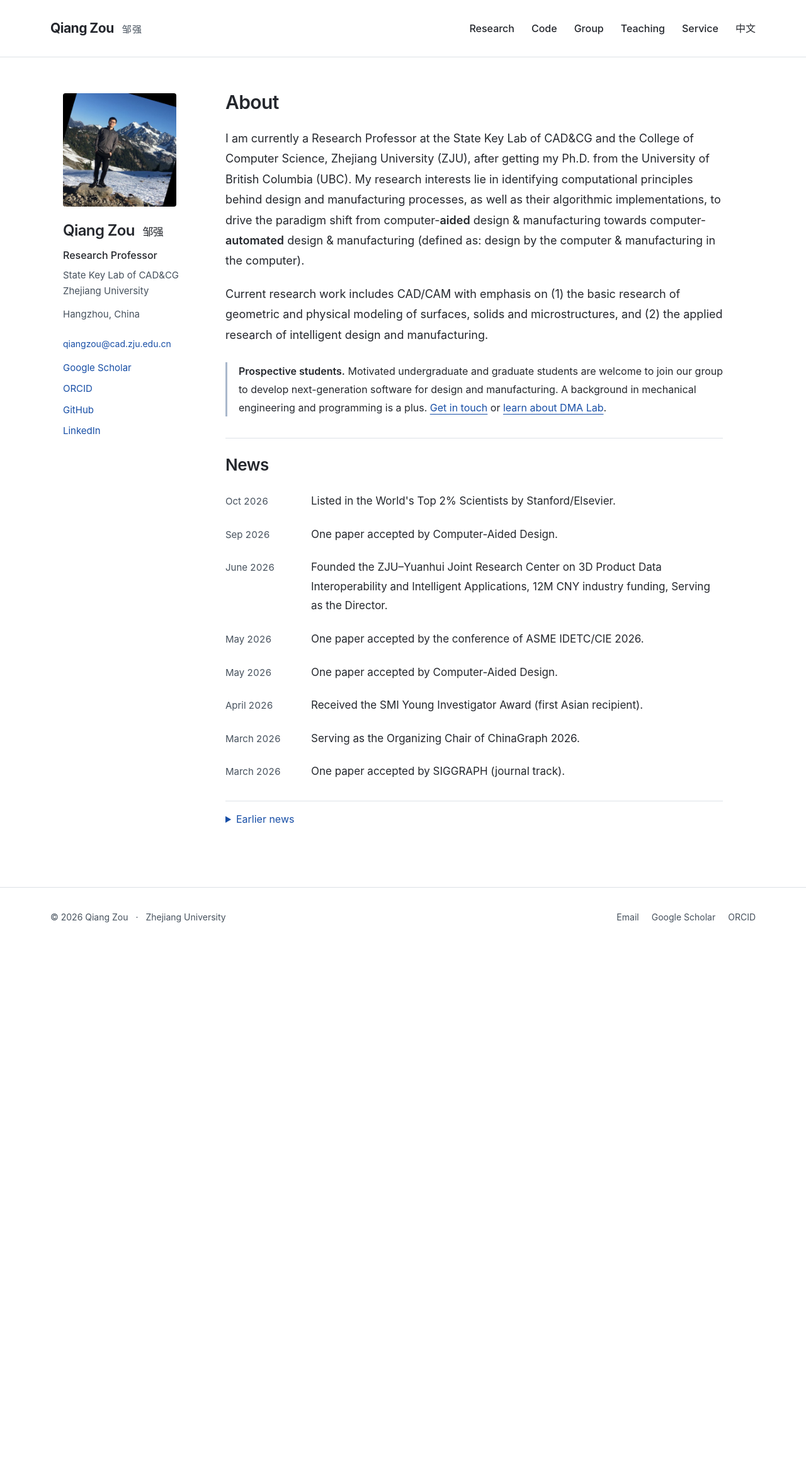
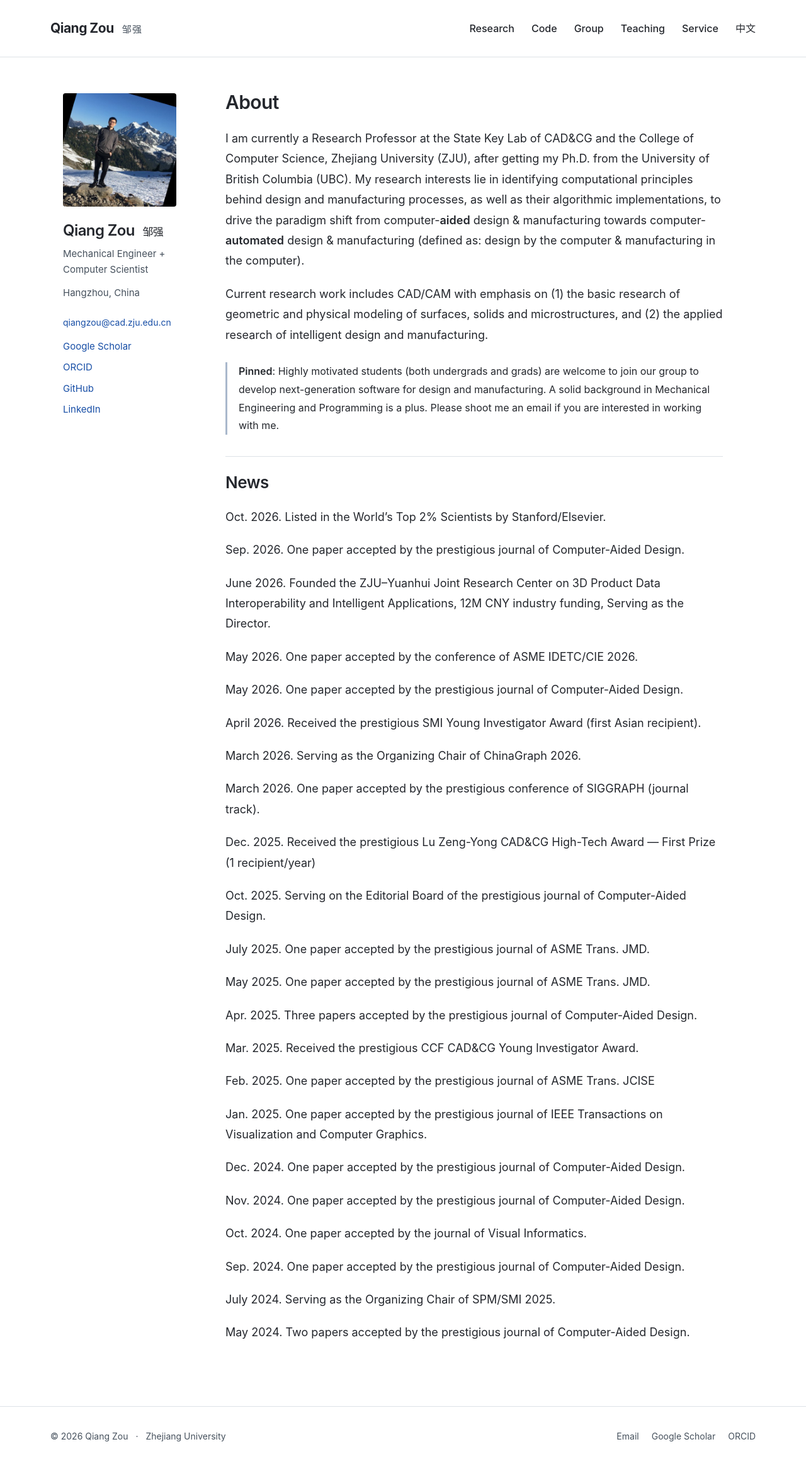
Before and after one commit to Qiang-Zou/Qiang-Zou.github.io, a Jekyll site: the page built from _pages/about.md, in a window 1280 px wide. Shown: the whole page at 63% size. Built offline with Jekyll 4.4.1, drawn with Linux system fonts in a browser that asks for light colours; before the commit the page ends 1503 px from its top, so only the background shows below that.

Commit message:
Restore original homepage copy and simple About and News structure

```diff
--- a/_includes/news-item.html
+++ /dev/null
@@ -1 +0,0 @@
-<li><time datetime="{{ include.item.date }}">{{ include.item.label }}</time><span>{{ include.item.text }}</span></li>
--- a/_layouts/home.html
+++ b/_layouts/home.html
@@ -7,8 +7,7 @@ layout: default
       <img class="profile-photo" src="{{ site.author.avatar | relative_url }}" width="180" height="180" alt="Qiang Zou" fetchpriority="high">
       <div class="profile-details">
         <h2>Qiang Zou <span lang="zh-CN">邹强</span></h2>
-        <p class="profile-role">{{ site.author.role }}</p>
-        <p class="profile-affiliation">{{ site.author.lab }}<br>{{ site.author.affiliation }}</p>
+        <p class="profile-affiliation">Mechanical Engineer +<br>Computer Scientist</p>
         <p class="profile-location">Hangzhou, China</p>
         <nav class="profile-contacts" aria-label="Academic profiles">
           <a class="profile-email" href="mailto:{{ site.author.email }}">{{ site.author.email }}</a>
@@ -19,17 +18,9 @@ layout: default
         </nav>
       </div>
     </aside>
-    <div class="home-content">
-      <section class="home-about" aria-labelledby="about-title">
-        <h1 id="about-title">About</h1>
-        <div class="home-bio">{{ content }}</div>
-        <p class="recruiting-note"><strong>Prospective students.</strong> Motivated undergraduate and graduate students are welcome to join our group to develop next-generation software for design and manufacturing. A background in mechanical engineering and programming is a plus. <a href="mailto:{{ site.author.email }}">Get in touch</a> or <a href="{{ '/group/' | relative_url }}">learn about DMA Lab</a>.</p>
-      </section>
-      <section class="news-section" aria-labelledby="news-title">
-        <h2 id="news-title">News</h2>
-        <ul class="news-list">{% for item in site.data.news limit:8 %}{% include news-item.html item=item %}{% endfor %}</ul>
-        <details class="news-archive"><summary>Earlier news</summary><ul class="news-list">{% for item in site.data.news offset:8 %}{% include news-item.html item=item %}{% endfor %}</ul></details>
-      </section>
-    </div>
+    <section class="home-content" aria-labelledby="about-title">
+      <h1 id="about-title">About</h1>
+      <div class="home-bio">{{ content }}</div>
+    </section>
   </div>
 </div>
--- a/_pages/about.md
+++ b/_pages/about.md
@@ -11,6 +11,54 @@ I am currently a Research Professor at the State Key Lab of CAD&CG and the Colle
 
 Current research work includes CAD/CAM with emphasis on (1) the basic research of geometric and physical modeling of surfaces, solids and microstructures, and (2) the applied research of intelligent design and manufacturing.
 
+**Pinned**: Highly motivated students (both undergrads and grads) are welcome to join our group to develop next-generation software for design and manufacturing. A solid background in Mechanical Engineering and Programming is a plus. Please shoot me an email if you are interested in working with me.
+{:.recruiting-note}
+
+## News
+Oct. 2026. Listed in the World's Top 2% Scientists by Stanford/Elsevier.
+
+Sep. 2026. One paper accepted by the prestigious journal of Computer-Aided Design.
+
+June 2026. Founded the ZJU–Yuanhui Joint Research Center on 3D Product Data Interoperability and Intelligent Applications, 12M CNY industry funding, Serving as the Director.
+
+May 2026. One paper accepted by the conference of ASME IDETC/CIE 2026.
+
+May 2026. One paper accepted by the prestigious journal of Computer-Aided Design.
+
+April 2026. Received the prestigious SMI Young Investigator Award (first Asian recipient).
+
+March 2026. Serving as the Organizing Chair of ChinaGraph 2026.
+
+March 2026. One paper accepted by the prestigious conference of SIGGRAPH (journal track).
+
+Dec. 2025. Received the prestigious Lu Zeng-Yong CAD&CG High-Tech Award — First Prize (1 recipient/year)
+
+Oct. 2025. Serving on the Editorial Board of the prestigious journal of Computer-Aided Design.
+
+July 2025. One paper accepted by the prestigious journal of ASME Trans. JMD.
+
+May 2025. One paper accepted by the prestigious journal of ASME Trans. JMD.
+
+Apr. 2025. Three papers accepted by the prestigious journal of Computer-Aided Design.
+
+Mar. 2025. Received the prestigious CCF CAD&CG Young Investigator Award.
+
+Feb. 2025. One paper accepted by the prestigious journal of ASME Trans. JCISE
+
+Jan. 2025. One paper accepted by the prestigious journal of IEEE Transactions on Visualization and Computer Graphics.
+
+Dec. 2024. One paper accepted by the prestigious journal of Computer-Aided Design.
+
+Nov. 2024. One paper accepted by the prestigious journal of Computer-Aided Design.
+
+Oct. 2024. One paper accepted by the journal of Visual Informatics.
+
+Sep. 2024. One paper accepted by the prestigious journal of Computer-Aided Design.
+
+July 2024. Serving as the Organizing Chair of SPM/SMI 2025.
+
+May 2024. Two papers accepted by the prestigious journal of Computer-Aided Design.
+
 <!-- July 2023. One paper accepted by the prestigious journal of Computer-Aided Design.
 
 June 2023. One paper accepted by the prestigious journal of Computer-Aided Design.
--- a/assets/css/site.css
+++ b/assets/css/site.css
@@ -44,12 +44,6 @@ p { margin: 0 0 1.15em; }
 .project-content h3 a { color: var(--ink); text-decoration: none; }
 .project-content h3 a:hover { color: var(--accent); }
 .project-content p { margin: 0 0 14px; color: var(--ink); font-size: 17px; line-height: 1.8; }
-.news-list { list-style: none; margin: 0; padding: 0; }
-.news-list li { display: grid; grid-template-columns: 112px minmax(0, 1fr); gap: 24px; margin: 0; padding: 11px 0; font-size: 17px; line-height: 1.8; }
-.news-list time { color: var(--muted); font-size: 15px; font-variant-numeric: tabular-nums; padding-top: 2px; }
-.news-archive { margin-top: 20px; border-top: 1px solid var(--line); }
-.news-archive summary { width: fit-content; cursor: pointer; color: var(--accent); font-size: 16px; padding: 14px 0; }
-.news-archive summary span { display: none; }
 .page-shell { max-width: 1024px; margin: 0 auto; padding: 64px 32px 80px; }
 .page-heading { max-width: 850px; margin-bottom: 36px; }
 .page-heading .eyebrow { margin-bottom: 14px; }
@@ -106,20 +100,18 @@ p { margin: 0 0 1.15em; }
 .profile-photo { display: block; width: 180px; height: 180px; border-radius: 4px; margin-bottom: 22px; }
 .profile-details h2 { font-size: 24px; line-height: 1.35; margin: 0 0 9px; letter-spacing: -.025em; }
 .profile-details h2 span { font-size: 17px; font-weight: 400; margin-left: 7px; white-space: nowrap; }
-.profile-role { margin: 0 0 6px; font-size: 16px; font-weight: 500; }
 .profile-affiliation, .profile-location { color: var(--muted); font-size: 15px; line-height: 1.65; margin: 0 0 12px; }
 .profile-contacts { display: flex; flex-direction: column; align-items: flex-start; gap: 7px; margin-top: 22px; }
 .profile-contacts a { font-size: 15px; text-decoration: none; }
 .profile-contacts a:hover { text-decoration: underline; }
 .profile-contacts .profile-email { font-size: 14px; overflow-wrap: anywhere; margin-bottom: 6px; }
 .home-content { min-width: 0; max-width: 790px; }
-.home-about h1 { font-size: 30px; font-weight: 600; margin: 0 0 22px; }
+.home-content h1 { font-size: 30px; font-weight: 600; margin: 0 0 22px; }
 .home-bio p { font-size: 18px; line-height: 1.8; margin-bottom: 20px; }
+.home-bio h2 { font-size: 26px; margin: 34px 0 22px; padding-top: 24px; border-top: 1px solid var(--line); }
 .home-bio strong { font-weight: 600; }
-.recruiting-note { border-left: 3px solid #aab8cc; padding-left: 18px; margin: 27px 0 34px; font-size: 16px; line-height: 1.8; }
+.home-bio .recruiting-note { border-left: 3px solid #aab8cc; padding-left: 18px; margin: 27px 0 34px; font-size: 16px; line-height: 1.8; }
 .recruiting-note strong { font-weight: 600; }
-.news-section { border-top: 1px solid var(--line); padding-top: 25px; }
-.news-section h2 { font-size: 26px; margin: 0 0 14px; }
 
 @media (max-width: 860px) {
   .home-layout { grid-template-columns: 180px minmax(0, 1fr); gap: 34px; }
@@ -135,9 +127,9 @@ p { margin: 0 0 1.15em; }
   .profile-affiliation, .profile-location { font-size: 15px; }
   .profile-contacts { margin-top: 14px; gap: 8px 16px; flex-direction: row; flex-wrap: wrap; }
   .profile-email { flex-basis: 100%; }
-  .home-about h1 { font-size: 27px; margin-bottom: 18px; }
+  .home-content h1 { font-size: 27px; margin-bottom: 18px; }
+  .home-bio h2 { font-size: 24px; }
   .home-bio p { font-size: 17px; }
-  .news-section h2 { font-size: 24px; }
 
   body { font-size: 17px; }
   .header-inner, .footer-inner { padding-left: 22px; padding-right: 22px; }
@@ -152,8 +144,6 @@ p { margin: 0 0 1.15em; }
   .project-content p { font-size: 16px; line-height: 1.75; margin-bottom: 12px; }
   .resource-links { gap: 18px; }
   .resource-links a { font-size: 16px; }
-  .news-list li { grid-template-columns: 1fr; gap: 3px; font-size: 17px; padding: 13px 0; }
-  .news-list time { font-size: 15px; }
   .page-shell { padding: 42px 22px 48px; }
   .page-heading { margin-bottom: 27px; }
   .page-description { font-size: 17px; }
```
Also changed, not shown: README.md (+2 -3 lines), _data/news.json (deleted, +0 -112 lines).
